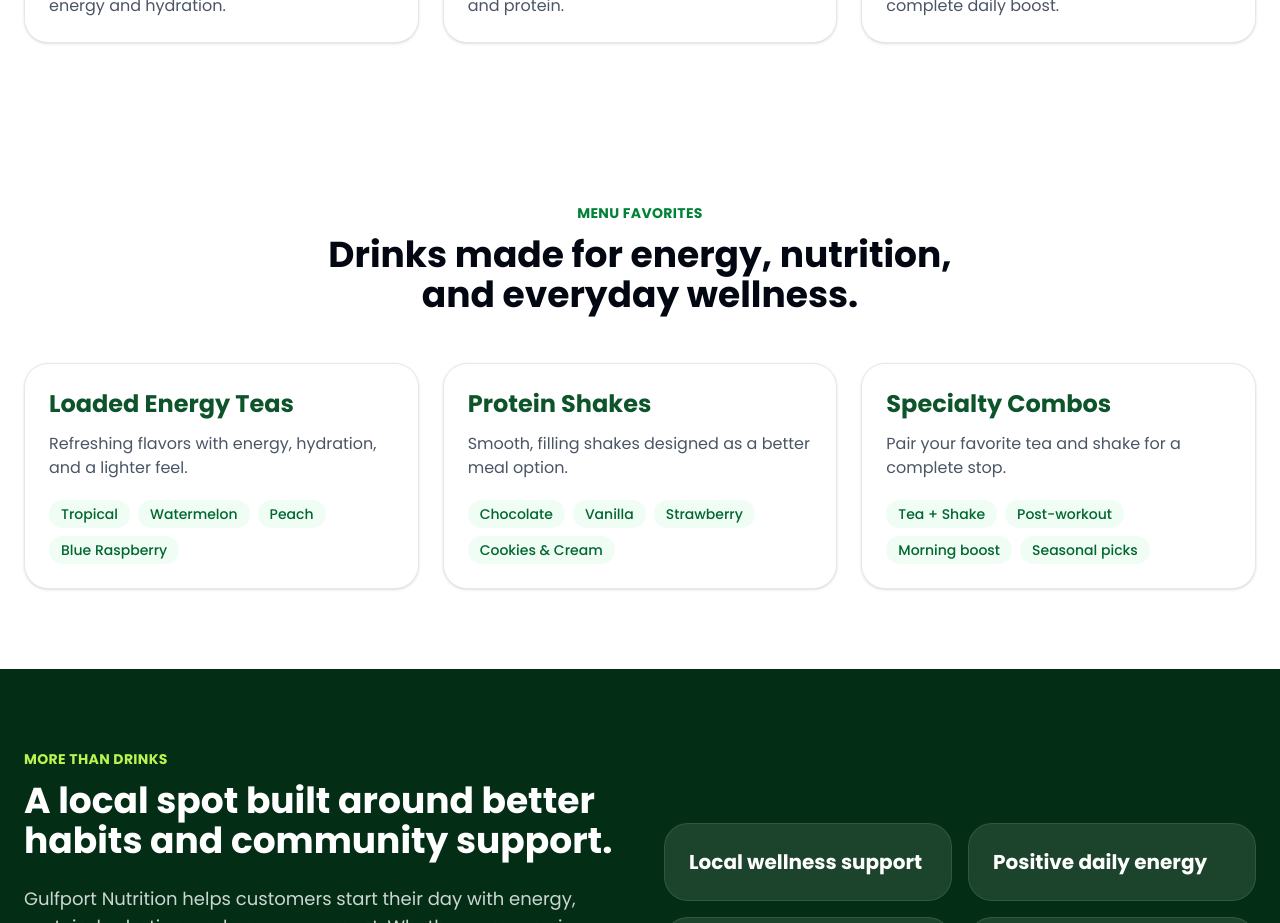
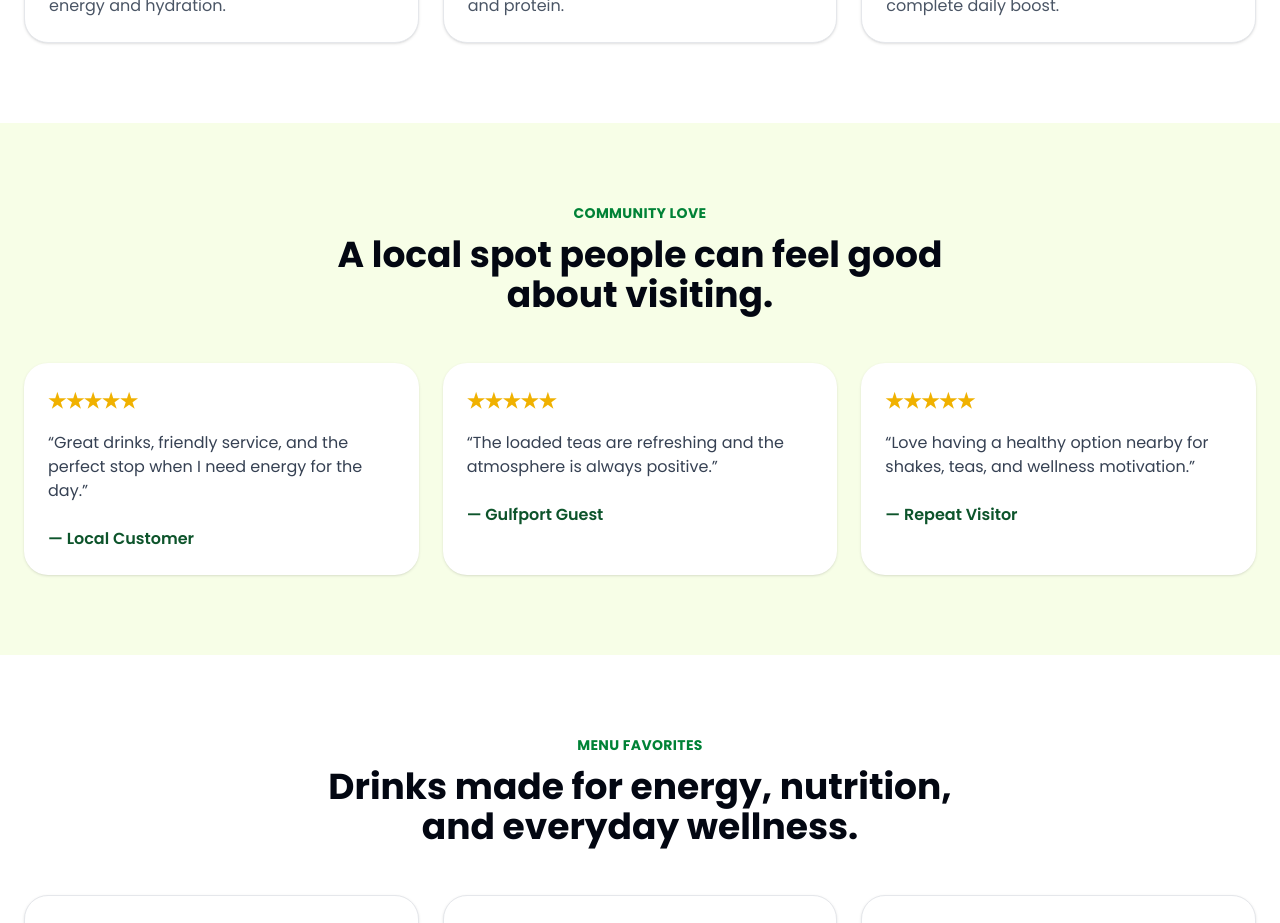
Before and after one commit to mesem24-rgb/gulfport-nutrition, a Next.js app: page / in a window 1280 px wide. Shown: the part 1340-2263 px from the top of the page. Built offline with nearby package versions, Linux system fonts and the light colour scheme.

Commit message:
Add testimonials section

```diff
--- a/src/app/page.tsx
+++ b/src/app/page.tsx
@@ -134,6 +134,52 @@ export default function Home() {
 
             <p className="text-gray-600">{item.desc}</p>
           </div>
+        </div>
+      ))}
+    </div>
+  </div>
+</section>
+
+{/* Testimonials */}
+<section className="bg-lime-50 py-20">
+  <div className="mx-auto max-w-7xl px-6">
+    <div className="mx-auto mb-12 max-w-2xl text-center">
+      <p className="mb-3 text-sm font-bold uppercase tracking-wide text-green-700">
+        Community Love
+      </p>
+
+      <h2 className="text-4xl font-bold text-gray-950">
+        A local spot people can feel good about visiting.
+      </h2>
+    </div>
+
+    <div className="grid gap-6 md:grid-cols-3">
+      {[
+        {
+          quote:
+            "Great drinks, friendly service, and the perfect stop when I need energy for the day.",
+          name: "Local Customer",
+        },
+        {
+          quote:
+            "The loaded teas are refreshing and the atmosphere is always positive.",
+          name: "Gulfport Guest",
+        },
+        {
+          quote:
+            "Love having a healthy option nearby for shakes, teas, and wellness motivation.",
+          name: "Repeat Visitor",
+        },
+      ].map((item) => (
+        <div
+          key={item.quote}
+          className="rounded-3xl bg-white p-6 shadow-sm"
+        >
+          <p className="mb-4 text-xl font-bold text-yellow-500">★★★★★</p>
+
+          <p className="mb-6 text-gray-700">&ldquo;{item.quote}&rdquo;</p>
+
+          <p className="font-semibold text-green-900">— {item.name}</p>
         </div>
       ))}
     </div>
```
